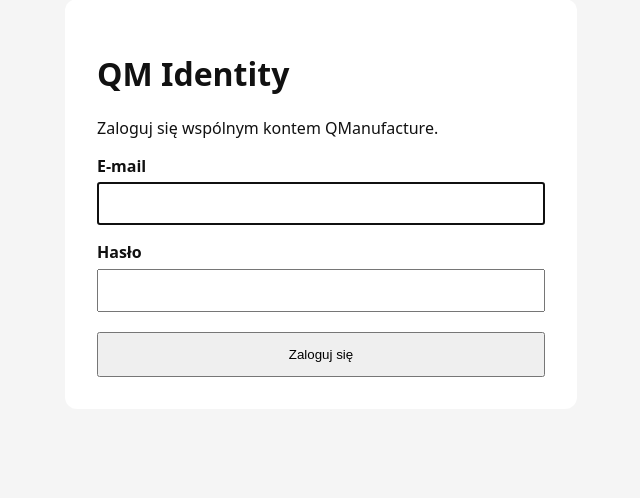
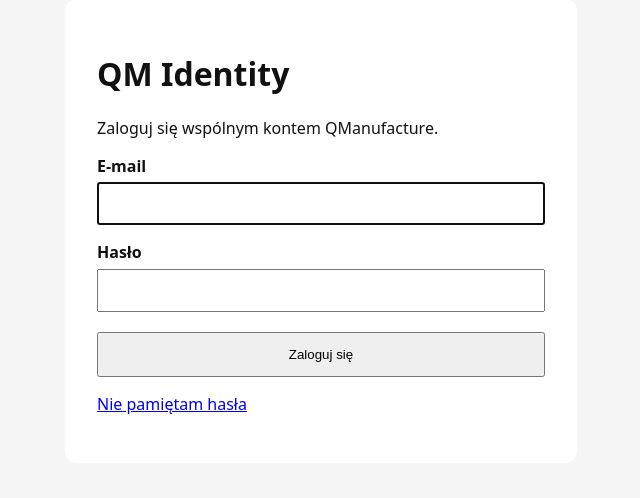
Before and after one commit to patrykbakowski/nc-core, a Django app: page /accounts/login/ in a window 1280 px wide. Shown: the part 81-579 px from the top of the page, without its empty margins (319-959 px from the left). Run offline with Django 5.2, Linux system fonts and the light colour scheme.

Commit message:
identity: link central login to password reset

```diff
--- a/templates/registration/login.html
+++ b/templates/registration/login.html
@@ -29,6 +29,7 @@
     <input type="hidden" name="next" value="{{ next }}">
     <button type="submit">Zaloguj się</button>
   </form>
+  <p><a href="{% url 'password_reset' %}">Nie pamiętam hasła</a></p>
 </main>
 </body>
 </html>
```
